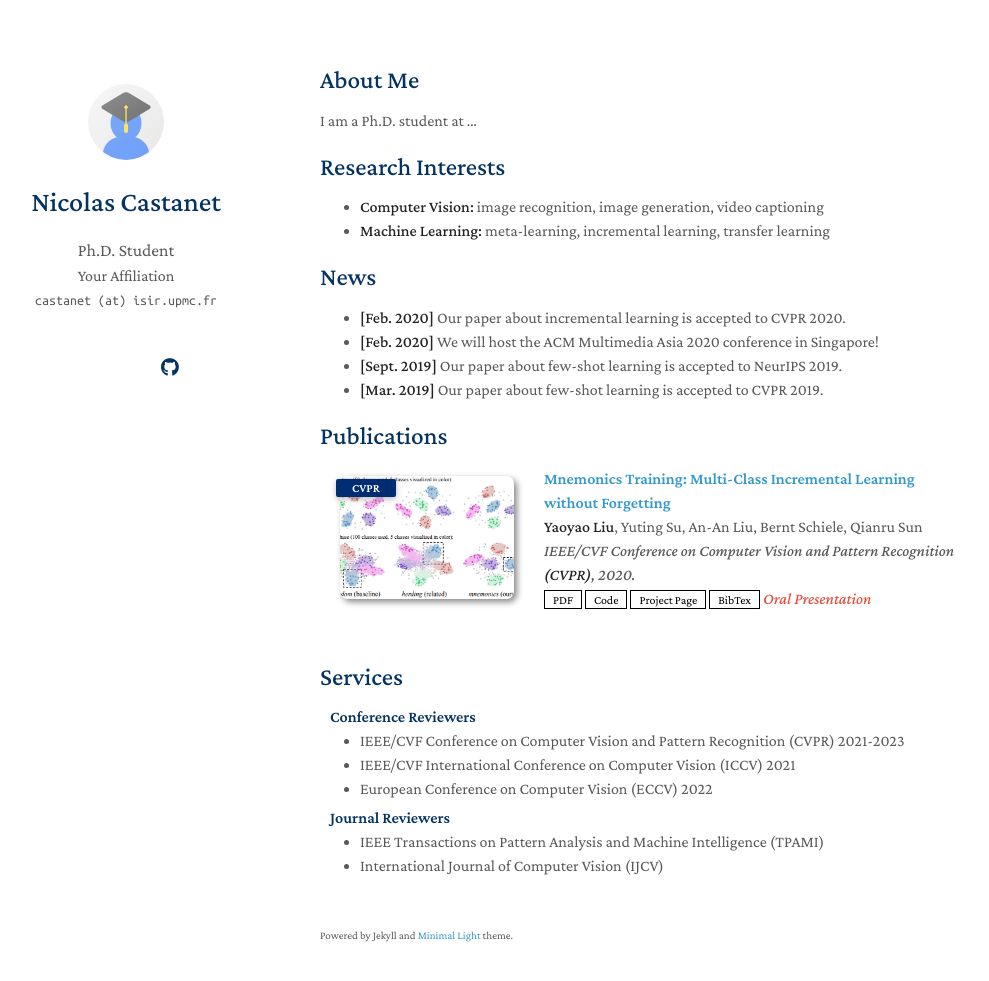
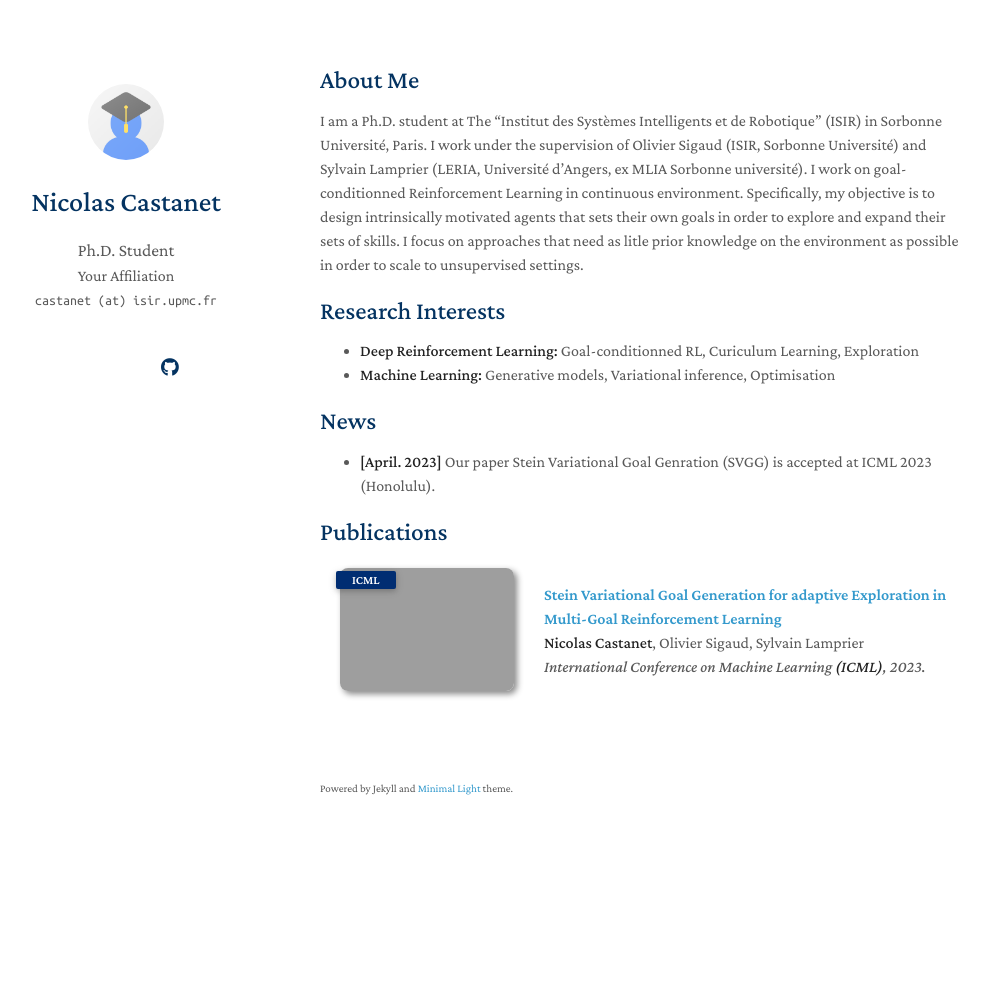
Before and after one commit to nicolascastanet/personal-page, a Jekyll site: the page built from index.md, in a window 1280 px wide and 1016 px high. Shown: the top 981 px of the window, without its empty margins (150-1139 px from the left). Built offline with Jekyll 4.4.1, drawn with Linux system fonts in a browser that asks for light colours; nearby versions of some CDN libraries; a style sheet for code colours, icons or effects is not loaded; our own code applies the rules of GitHub Pages for plain Markdown files; grey boxes are pictures that could not be loaded.

Commit message:
add bio and publi

```diff
--- a/_includes/publications.md
+++ b/_includes/publications.md
@@ -7,21 +7,15 @@
 <div class="pub-row">
 
   <div class="col-sm-3 abbr" style="position: relative;padding-right: 15px;padding-left: 15px;">
-    <img src="assets/img/teaser_example.png" class="teaser img-fluid z-depth-1">
-    <abbr class="badge">CVPR</abbr>
+    <img src="assets/img/svgg.png" class="teaser img-fluid z-depth-1">
+    <abbr class="badge">ICML</abbr>
   </div>
 
   <div class="col-sm-9" style="position: relative;padding-right: 15px;padding-left: 20px;">
-    <div class="title"><a href="https://arxiv.org/pdf/2002.10211.pdf">Mnemonics Training: Multi-Class Incremental Learning without Forgetting</a></div>
-    <div class="author"><strong>Yaoyao Liu</strong>, Yuting Su, An-An Liu, Bernt Schiele, Qianru Sun</div>
-    <div class="periodical"><em>IEEE/CVF Conference on Computer Vision and Pattern Recognition <strong>(CVPR)</strong>, 2020.</em></div>
-    <div class="links">
-      <a href="https://arxiv.org/pdf/2002.10211.pdf" class="btn btn-sm z-depth-0" role="button" target="_blank" style="font-size:12px;">PDF</a>
-      <a href="https://github.com/yaoyao-liu/mnemonics" class="btn btn-sm z-depth-0" role="button" target="_blank" style="font-size:12px;">Code</a>
-      <a href="https://class-il.mpi-inf.mpg.de/mnemonics/" class="btn btn-sm z-depth-0" role="button" target="_blank" style="font-size:12px;">Project Page</a>
-      <a href="https://dblp.uni-trier.de/rec/conf/cvpr/LiuSLSS20.html?view=bibtex" class="btn btn-sm z-depth-0" role="button" target="_blank" style="font-size:12px;">BibTex</a>
-      <strong><i style="color:#e74d3c">Oral Presentation</i></strong>
-    </div>
+    <div class="title"><a href="https://openreview.net/pdf?id=h2AnGFDclp">Stein Variational Goal Generation for adaptive Exploration in Multi-Goal Reinforcement Learning</a></div>
+    <div class="author"><strong>Nicolas Castanet</strong>, Olivier Sigaud, Sylvain Lamprier</div>
+    <div class="periodical"><em>International Conference on Machine
+Learning <strong>(ICML)</strong>, 2023.</em></div>
   </div>
 </div>
 </li>
--- a/index.md
+++ b/index.md
@@ -4,20 +4,15 @@ layout: homepage
 
 ## About Me
 
-I am a Ph.D. student at ...
+I am a Ph.D. student at The "Institut des Systèmes Intelligents et de Robotique" (ISIR) in Sorbonne Université, Paris. I work under the supervision of Olivier Sigaud (ISIR, Sorbonne Université) and Sylvain Lamprier (LERIA, Université d'Angers, ex MLIA Sorbonne université). I work on goal-conditionned Reinforcement Learning in continuous environment. Specifically, my objective is to design intrinsically motivated agents that sets their own goals in order to explore and expand their sets of skills. I focus on approaches that need as litle prior knowledge on the environment as possible in order to scale to unsupervised settings.
 
 ## Research Interests
 
-- **Computer Vision:** image recognition, image generation, video captioning
-- **Machine Learning:** meta-learning, incremental learning, transfer learning
+- **Deep Reinforcement Learning:** Goal-conditionned RL, Curiculum Learning, Exploration
+- **Machine Learning:** Generative models, Variational inference, Optimisation
 
 ## News
 
-- **[Feb. 2020]** Our paper about incremental learning is accepted to CVPR 2020.
-- **[Feb. 2020]** We will host the ACM Multimedia Asia 2020 conference in Singapore!
-- **[Sept. 2019]** Our paper about few-shot learning is accepted to NeurIPS 2019.
-- **[Mar. 2019]** Our paper about few-shot learning is accepted to CVPR 2019.
+- **[April. 2023]** Our paper Stein Variational Goal Genration (SVGG) is accepted at ICML 2023 (Honolulu).
 
 {% include_relative _includes/publications.md %}
-
-{% include_relative _includes/services.md %}
```
